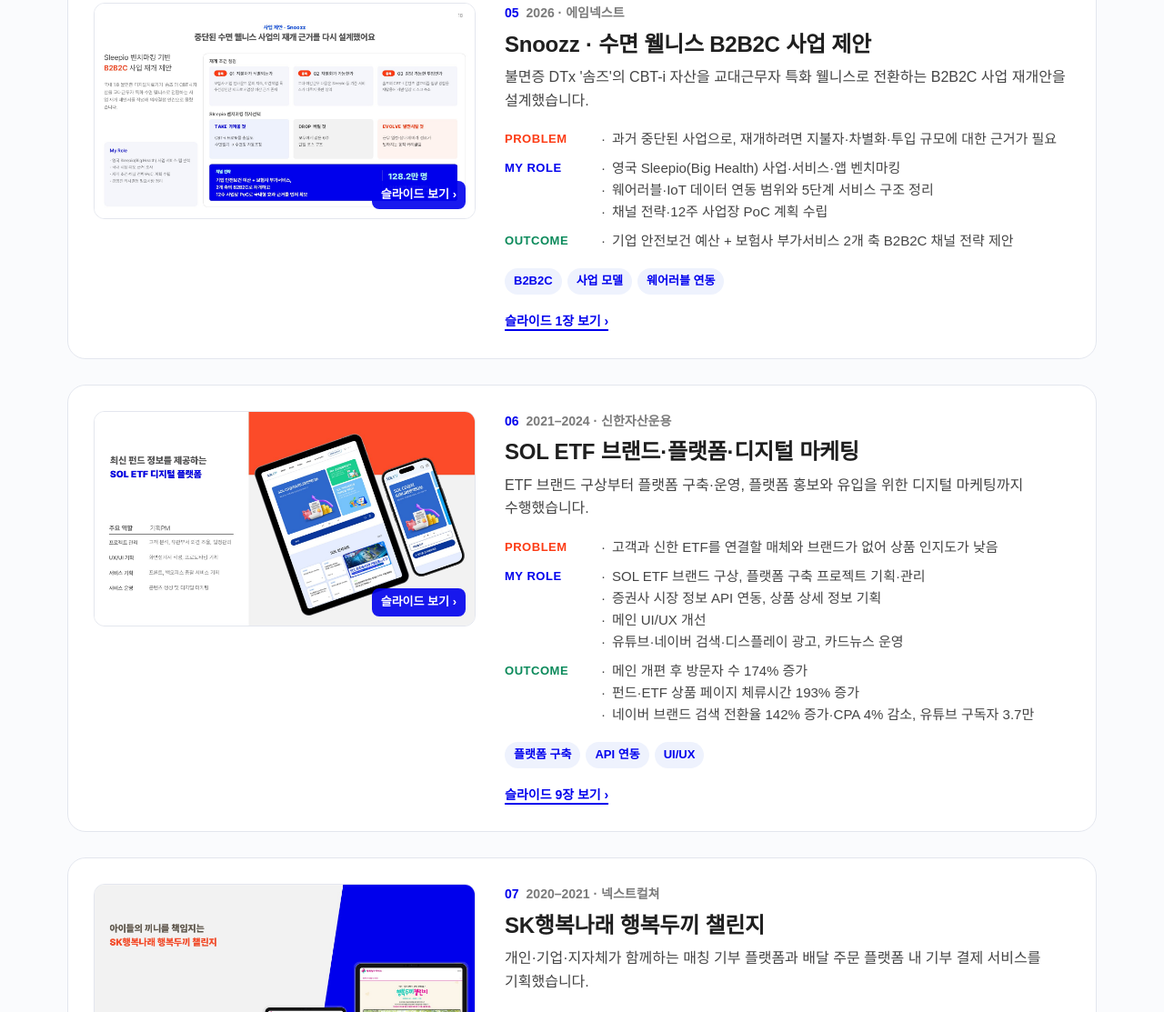
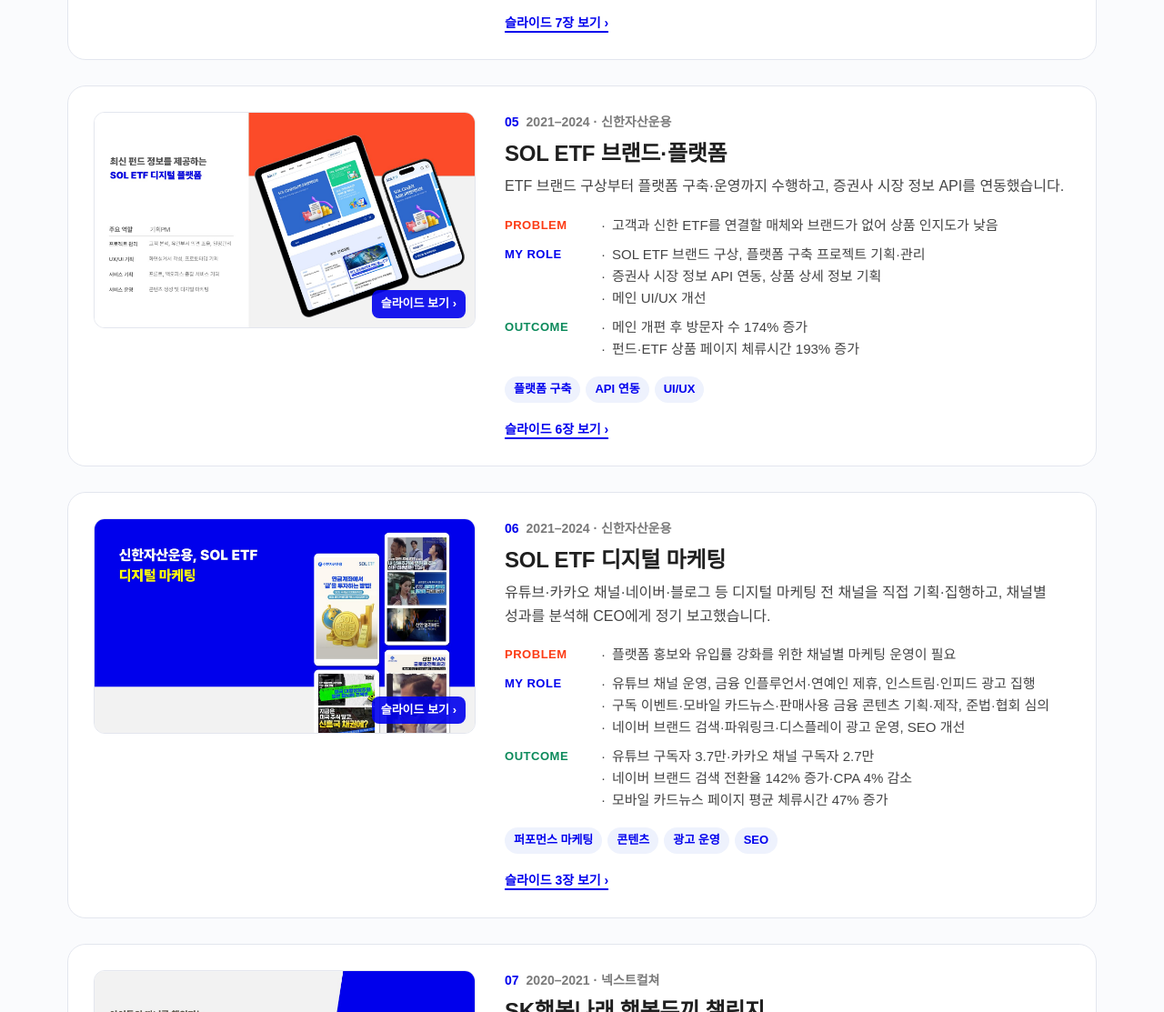
Before and after one commit to limlim1013-monica/hyelim-portfolio, a plain HTML site: page alt/index.html in a window 1280 px wide. Shown: the part 5829-6942 px from the top of the page at 91% size. Drawn offline with Linux system fonts and the light colour scheme; a web font is replaced by a local one.

Commit message:
ALT page: split digital marketing into its own project to match deck summary
Co-Authored-By: Claude Opus 5.5 <noreply@anthropic.com>

```diff
--- a/alt/index.html
+++ b/alt/index.html
@@ -322,12 +322,12 @@ const projects = [
     role: ['1·2차 수요조사 설계·배포·분석, TF 보고', '앱 상세 요구정의·회원가입 정책·의사결정 관리표 작성', '밴드 페어링·연결 실패 케이스 정의, 메인·라이프로그·리포트 화면 기획, 밴드 연동 TS/TC 관리', '밴드 홈·알림·설정 화면설계서 작성(알림 조건·진동·화면 전환), 디자인 결과물 검토'],
     outcome: ['타겟 웨어러블 실사용률 20.0%, 앱·워치 연동 선호 68.7%를 근거로 App-first 진입안 제안', '전용 기기는 2단계로 분리해 개발 범위와 리스크 축소'],
     tags: ['단말 연동', '회원 정책', '요구사항 정의', '수요조사'], slides: [8, 9, 10, 11] },
-  { no: '02', period: '2026', org: '에임넥스트', title: '솜즈 브랜드 페이지 · 비대면 진료 연동',
-    one: "불면증 디지털치료기기 '솜즈'의 브랜드 페이지와 비대면 진료 플랫폼 '솔닥'의 회원가입·진료 연동 플로우와 QA를 리딩했습니다.",
-    problem: ['브랜드 페이지에서 진료까지 이어지는 경로와 외부 플랫폼 연동 기준이 없음'],
-    role: ['와이어프레임·신청서 항목 정의, 리뷰 반영', '연동 FLOW·API 연동 문의서, 계정·통신·스펙 문서 정리', '연동 QA 테스트케이스(TS/TC) 관리, 카카오 소셜 회원가입 FLOW 정의'],
-    outcome: ['약관·본인인증·병원 리스트는 솔닥 솔루션을 쓰도록 범위를 정의해 자사 개발 범위 축소'],
-    tags: ['외부 연동', 'API', '회원가입 정책', 'QA'], slides: [17] },
+  { no: '02', period: '2026', org: '에임넥스트', title: '솜즈 · Snoozz 수면 헬스케어',
+    one: "불면증 디지털치료기기 '솜즈'의 브랜드 페이지와 비대면 진료 플랫폼 '솔닥' 연동을 리딩하고, 솜즈의 CBT-i 자산을 활용한 수면 웰니스 B2B2C 사업 재개안(Snoozz)을 설계했습니다.",
+    problem: ['브랜드 페이지에서 진료까지 이어지는 경로와 외부 플랫폼 연동 기준이 없음', '중단된 수면 웰니스 사업을 재개하려면 지불자·차별화·투입 규모에 대한 근거가 필요'],
+    role: ['연동 FLOW·API 연동 문의서, 계정·통신·스펙 문서 정리', '연동 QA 테스트케이스(TS/TC) 관리, 카카오 소셜 회원가입 FLOW 정의', '영국 Sleepio(Big Health) 벤치마킹, 웨어러블·IoT 데이터 연동 범위와 서비스 구조 정리', '채널 전략·12주 사업장 PoC 계획 수립'],
+    outcome: ['약관·본인인증·병원 리스트는 솔닥 솔루션을 쓰도록 범위를 정의해 자사 개발 범위 축소', '기업 안전보건 예산 + 보험사 부가서비스 2개 축 B2B2C 채널 전략 제안'],
+    tags: ['외부 연동', 'API', 'QA', 'B2B2C'], slides: [17, 18] },
   { no: '03', period: '2020–2021', org: '넥스트컬쳐', title: '바슈롬 모바일 앱',
     one: '전화 주문에 의존하던 오프라인 렌즈 구매 흐름을 앱 예약 서비스로 바꾸고, 구축부터 출시·운영까지 수행했습니다.',
     problem: ['렌즈 수령까지 최소 6일, 안경원 주문 착오로 인한 손실 비용 발생'],
@@ -340,18 +340,18 @@ const projects = [
     role: ['2주간 6개 부서 심층 인터뷰, 문제 카테고리화와 메뉴 속성 정의', 'IA 설계, PC·MO·Admin UI/UX 기획', '테스트케이스 정의·검수, 운영 배포 관리'],
     outcome: ['디지털 플랫폼 방문자 수 138% 증가', '민원 신청·법적 의무 공시 메뉴로 개인정보·법적 이슈 예방'],
     tags: ['관리자 페이지', 'IA 설계', '규제 대응', 'TC 관리'], slides: [28, 29, 30, 31, 32, 33, 34] },
-  { no: '05', period: '2026', org: '에임넥스트', title: 'Snoozz · 수면 웰니스 B2B2C 사업 제안',
-    one: "불면증 DTx '솜즈'의 CBT-i 자산을 교대근무자 특화 웰니스로 전환하는 B2B2C 사업 재개안을 설계했습니다.",
-    problem: ['과거 중단된 사업으로, 재개하려면 지불자·차별화·투입 규모에 대한 근거가 필요'],
-    role: ['영국 Sleepio(Big Health) 사업·서비스·앱 벤치마킹', '웨어러블·IoT 데이터 연동 범위와 5단계 서비스 구조 정리', '채널 전략·12주 사업장 PoC 계획 수립'],
-    outcome: ['기업 안전보건 예산 + 보험사 부가서비스 2개 축 B2B2C 채널 전략 제안'],
-    tags: ['B2B2C', '사업 모델', '웨어러블 연동'], slides: [18] },
-  { no: '06', period: '2021–2024', org: '신한자산운용', title: 'SOL ETF 브랜드·플랫폼·디지털 마케팅',
-    one: 'ETF 브랜드 구상부터 플랫폼 구축·운영, 플랫폼 홍보와 유입을 위한 디지털 마케팅까지 수행했습니다.',
+  { no: '05', period: '2021–2024', org: '신한자산운용', title: 'SOL ETF 브랜드·플랫폼',
+    one: 'ETF 브랜드 구상부터 플랫폼 구축·운영까지 수행하고, 증권사 시장 정보 API를 연동했습니다.',
     problem: ['고객과 신한 ETF를 연결할 매체와 브랜드가 없어 상품 인지도가 낮음'],
-    role: ['SOL ETF 브랜드 구상, 플랫폼 구축 프로젝트 기획·관리', '증권사 시장 정보 API 연동, 상품 상세 정보 기획', '메인 UI/UX 개선', '유튜브·네이버 검색·디스플레이 광고, 카드뉴스 운영'],
-    outcome: ['메인 개편 후 방문자 수 174% 증가', '펀드·ETF 상품 페이지 체류시간 193% 증가', '네이버 브랜드 검색 전환율 142% 증가·CPA 4% 감소, 유튜브 구독자 3.7만'],
-    tags: ['플랫폼 구축', 'API 연동', 'UI/UX'], slides: [35, 36, 37, 38, 39, 40, 41, 42, 43] },
+    role: ['SOL ETF 브랜드 구상, 플랫폼 구축 프로젝트 기획·관리', '증권사 시장 정보 API 연동, 상품 상세 정보 기획', '메인 UI/UX 개선'],
+    outcome: ['메인 개편 후 방문자 수 174% 증가', '펀드·ETF 상품 페이지 체류시간 193% 증가'],
+    tags: ['플랫폼 구축', 'API 연동', 'UI/UX'], slides: [35, 36, 37, 38, 39, 40] },
+  { no: '06', period: '2021–2024', org: '신한자산운용', title: 'SOL ETF 디지털 마케팅',
+    one: '유튜브·카카오 채널·네이버·블로그 등 디지털 마케팅 전 채널을 직접 기획·집행하고, 채널별 성과를 분석해 CEO에게 정기 보고했습니다.',
+    problem: ['플랫폼 홍보와 유입률 강화를 위한 채널별 마케팅 운영이 필요'],
+    role: ['유튜브 채널 운영, 금융 인플루언서·연예인 제휴, 인스트림·인피드 광고 집행', '구독 이벤트·모바일 카드뉴스·판매사용 금융 콘텐츠 기획·제작, 준법·협회 심의', '네이버 브랜드 검색·파워링크·디스플레이 광고 운영, SEO 개선'],
+    outcome: ['유튜브 구독자 3.7만·카카오 채널 구독자 2.7만', '네이버 브랜드 검색 전환율 142% 증가·CPA 4% 감소', '모바일 카드뉴스 페이지 평균 체류시간 47% 증가'],
+    tags: ['퍼포먼스 마케팅', '콘텐츠', '광고 운영', 'SEO'], slides: [41, 42, 43] },
   { no: '07', period: '2020–2021', org: '넥스트컬쳐', title: 'SK행복나래 행복두끼 챌린지',
     one: '개인·기업·지자체가 함께하는 매칭 기부 플랫폼과 배달 주문 플랫폼 내 기부 결제 서비스를 기획했습니다.',
     problem: ['복지 사각지대 아동 상당수가 지자체로부터 하루 1끼만 지원받음'],
```
